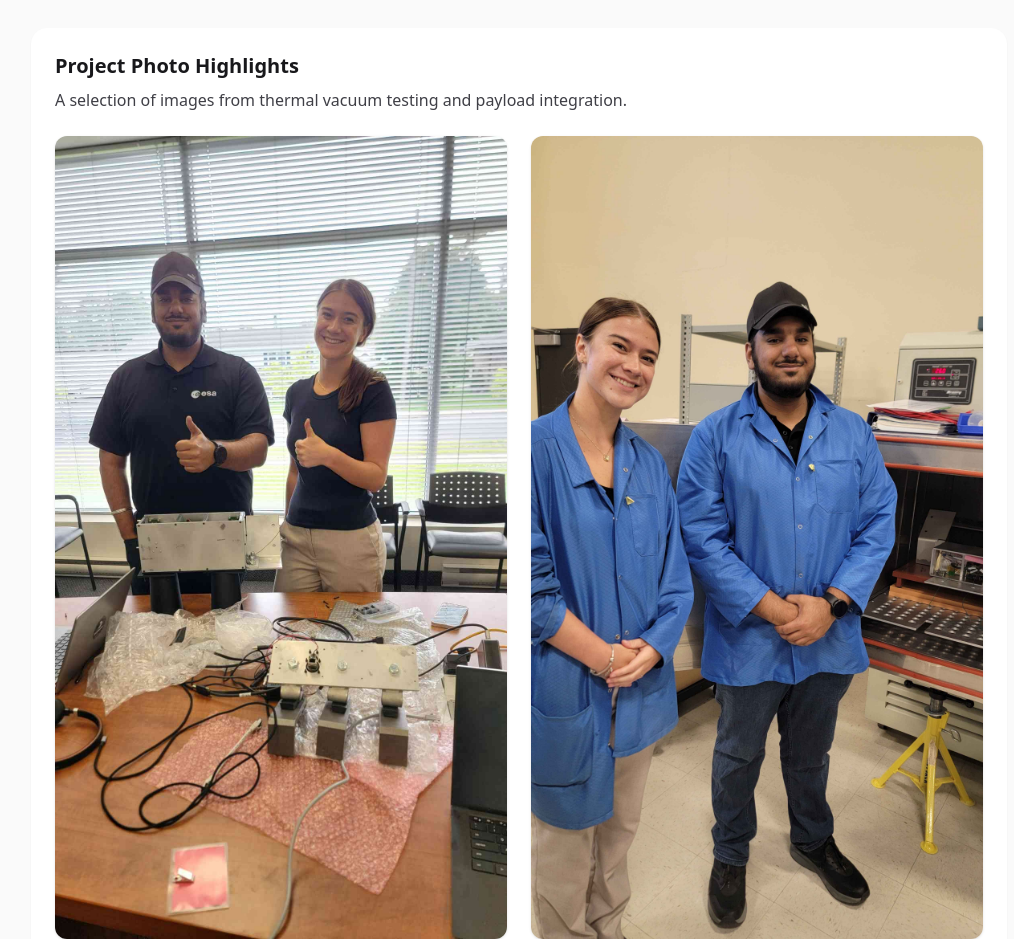
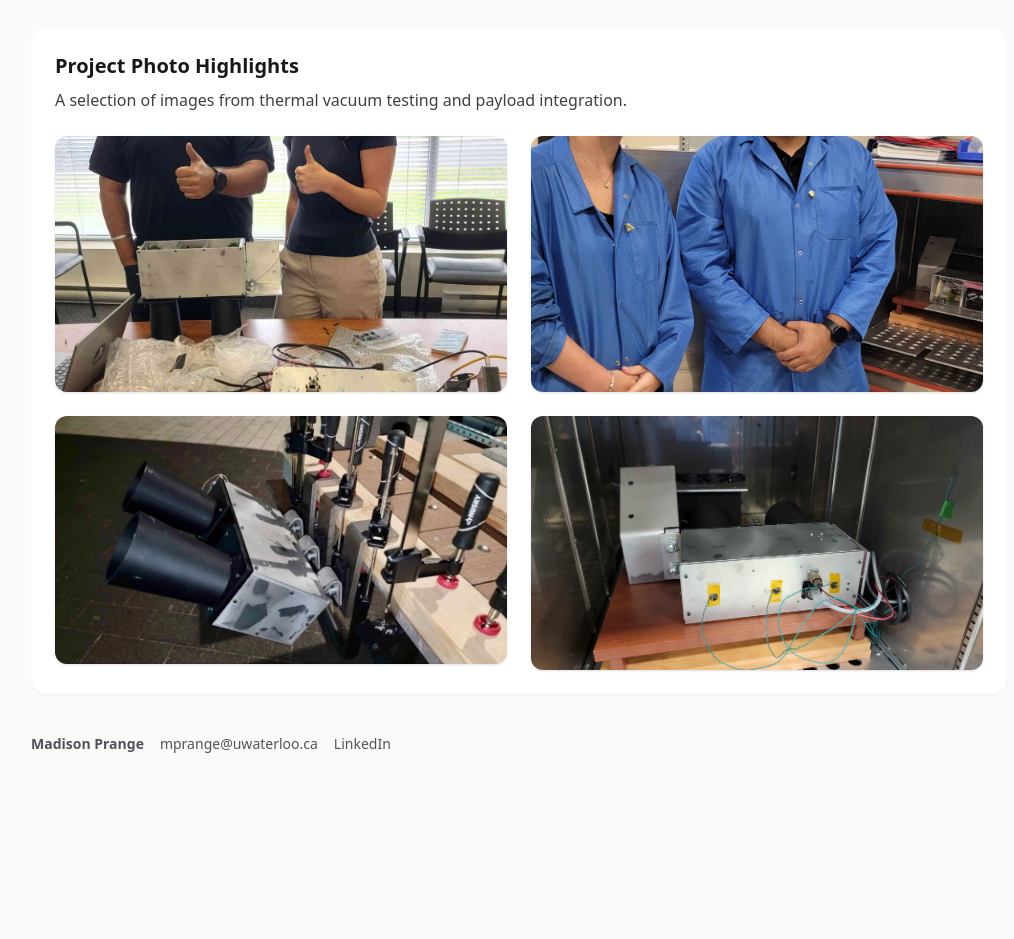
Before and after one commit to madisonprange/SOBER-Project, a plain HTML site: page index.html in a window 1280 px wide. Shown: the part 980-1919 px from the top of the page, without its empty margins (121-1135 px from the left). After the commit the page ends 1854 px from the top, so only its background shows below. Drawn offline with nearby package versions, Linux system fonts and the light colour scheme.

Commit message:
Update index.html

```diff
--- a/index.html
+++ b/index.html
@@ -77,23 +77,44 @@
           and directly supported <strong>mission readiness</strong> for stratospheric deployment.
         </p>
       </section>
-
 <!-- 📸 Project Photo Highlights -->
 <section class="bg-white rounded-2xl p-6 shadow-sm card">
   <h2 class="text-xl font-bold">Project Photo Highlights</h2>
   <p class="mt-2 text-zinc-700">
     A selection of images from thermal vacuum testing and payload integration.
   </p>
+
   <div class="mt-6 grid sm:grid-cols-2 gap-6">
-    <!-- Left column: stacked images -->
+    <!-- Left column (top image smaller) -->
     <div class="space-y-6">
-      <img src="images/20250731_153142.JPG" alt="TVAC chamber setup" class="rounded-xl shadow hover:scale-105 transition" />
-      <img src="images/1756376326013.jpg" alt="Thermal testing additional image" class="rounded-xl shadow hover:scale-105 transition" />
+      <!-- smaller -->
+      <img
+        src="images/20250731_153142.JPG"
+        alt="TVAC chamber setup"
+        class="rounded-xl shadow hover:scale-105 transition object-cover w-full h-64"
+      />
+      <!-- normal (keeps natural aspect) -->
+      <img
+        src="images/1756376326013.jpg"
+        alt="Thermal testing additional image"
+        class="rounded-xl shadow hover:scale-105 transition w-full"
+      />
     </div>
-    <!-- Right column: two side images -->
+
+    <!-- Right column (top image smaller) -->
     <div class="space-y-6">
-      <img src="images/20250801_083504.jpg" alt="Payload wiring during setup" class="rounded-xl shadow hover:scale-105 transition" />
-      <img src="images/20250801_084414.jpg" alt="Team working during calibration" class="rounded-xl shadow hover:scale-105 transition" />
+      <!-- smaller -->
+      <img
+        src="images/20250801_083504.jpg"
+        alt="Payload wiring during setup"
+        class="rounded-xl shadow hover:scale-105 transition object-cover w-full h-64"
+      />
+      <!-- normal (keeps natural aspect) -->
+      <img
+        src="images/20250801_084414.jpg"
+        alt="Team working during calibration"
+        class="rounded-xl shadow hover:scale-105 transition w-full"
+      />
     </div>
   </div>
 </section>
```
